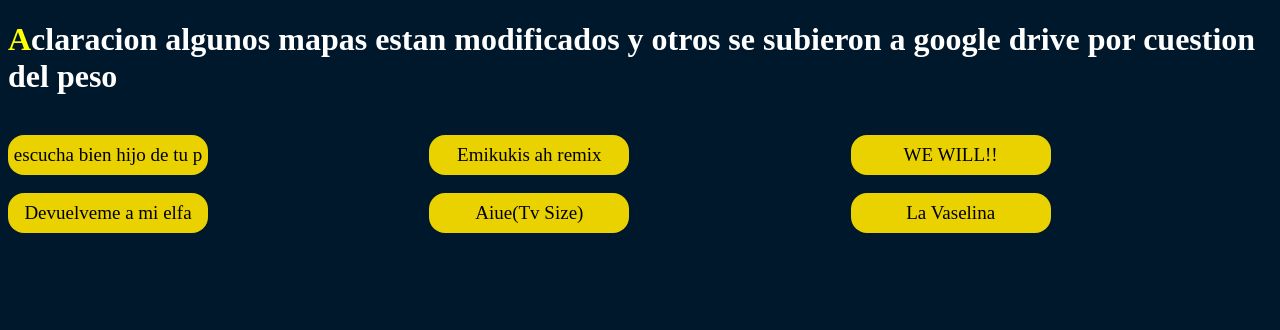
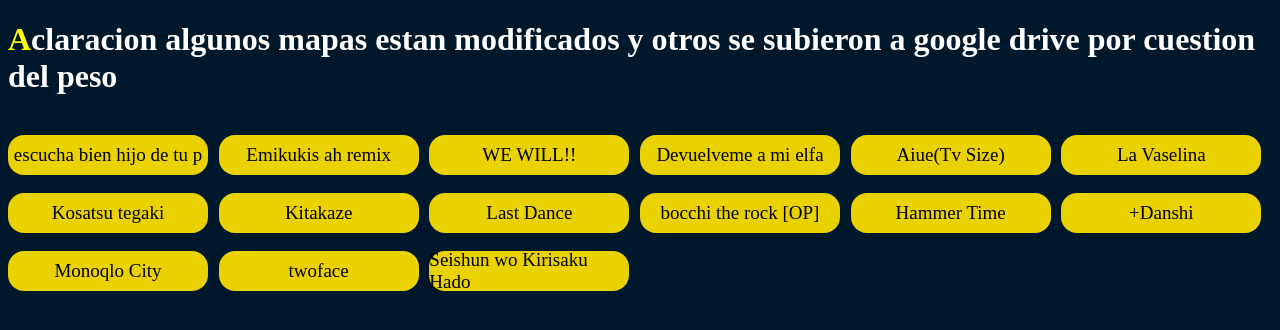
Before and after one commit to drm0shi/papuOsu, a plain HTML site: page index.html in a window 1280 px wide. Drawn offline with Linux system fonts and the light colour scheme.

Commit message:
Add files via upload

```diff
--- a/index.html
+++ b/index.html
@@ -12,22 +12,49 @@
 </header>
     <div class="cancionesO">
         <div class="mapitas">
-            <a  download="Escucha_bien_hijo_de_tu_p.osz" href="mapas osu/Cire - Link.osz">escucha bien hijo de tu p</a>
+            <a  download="Cire - Link.osz" href="mapas osu/Cire - Link.osz">escucha bien hijo de tu p</a>
         </div>
         <div class="mapitas">
-            <a  download="Enfermos.osz" href="mapas osu/idk - Enfermos.osz">Emikukis ah remix</a>
+            <a  download="idk - Enfermos.osz" href="mapas osu/idk - Enfermos.osz">Emikukis ah remix</a>
         </div>
         <div class="mapitas">
-            <a  download="WE_WILL!!.osz" href="mapas osu/idk - Enfermos.osz">WE WILL!!</a>
+            <a  download="Liella! - WE WILL!! (TV Size).osz" href="mapas osu/idk - Enfermos.osz">WE WILL!!</a>
         </div>
         <div class="mapitas">
-            <a  download="devuelveme_a_mi_elfa.osz" target="_blank" href="https://drive.google.com/file/d/1tlnU6Q2_-SLh_MvzYdQdFoRuGo0ZZO9I/view?usp=sharing">Devuelveme a mi elfa</a>
+            <a  download="Luisardos - Devuelveme a mi chica (Tilin Edition).osz" target="_blank" href="https://drive.google.com/file/d/1tlnU6Q2_-SLh_MvzYdQdFoRuGo0ZZO9I/view?usp=sharing">Devuelveme a mi elfa</a>
         </div>
         <div class="mapitas">
-            <a  download="aiue(TvSize).osz" href="mapas osu/MAISONdes - Aiue feat. Minami, SAKURAmoti (TV Size).osz">Aiue(Tv Size)</a>
+            <a  download="MAISONdes - Aiue feat. Minami, SAKURAmoti (TV Size).osz" href="mapas osu/MAISONdes - Aiue feat. Minami, SAKURAmoti (TV Size).osz">Aiue(Tv Size)</a>
         </div>
         <div class="mapitas">
-            <a  download="La_vaselinaa.osz" href="mapas osu/makakatoons - LA VASELINA  PARODIA GASOLINA DADDY YANKEE CHILENA.osz">La Vaselina</a>
+            <a  download="makakatoons - LA VASELINA  PARODIA GASOLINA DADDY YANKEE CHILENA.osz" href="mapas osu/makakatoons - LA VASELINA  PARODIA GASOLINA DADDY YANKEE CHILENA.osz">La Vaselina</a>
+        </div>
+        <div class="mapitas">
+            <a  download="bankiyako - Kosatsu tegaki.osz" target="_blank" href="https://drive.google.com/file/d/1-KpnyP1IDQBfg_TEV3xF6pezQSztLNza/view?usp=sharing">Kosatsu tegaki</a>
+        </div>
+        <div class="mapitas">
+            <a  download="SIX LOUNGE - Kitakaze.osz" href="mapas osu/SIX LOUNGE - Kitakaze.osz">Kitakaze</a>
+        </div>
+        <div class="mapitas">
+            <a  download="Eve - Last Dance.osz" target="_blank" href="https://drive.google.com/file/d/1Ga3Fmu8EsnyMOD6s9DuLoryEIJweG5It/view?usp=sharing">Last Dance</a>
+        </div>
+        <div class="mapitas">
+            <a  download="Kessoku Band - Seishun Complex (TV Size).osz" href="mapas osu/Kessoku Band - Seishun Complex (TV Size).osz">bocchi the rock [OP]</a>
+        </div>
+        <div class="mapitas">
+            <a  download="Rhythm Hell - Hammer Time.osz" href="mapas osu/Rhythm Hell - Hammer Time.osz">Hammer Time</a>
+        </div>
+        <div class="mapitas">
+            <a  download="96Neko - +Danshi.osz" href="mapas osu/96Neko - +Danshi.osz.osz">+Danshi</a>
+        </div>
+        <div class="mapitas">
+            <a  download="ACE COLLECTION - Monoqlo City (TV Size).osz" href="mapas osu/ACE COLLECTION - Monoqlo City (TV Size).osz">Monoqlo City</a>
+        </div>
+        <div class="mapitas">
+            <a  download="Aimer - twoface.osz" href="mapas osu/Aimer - twoface.osz">twoface</a>
+        </div>
+        <div class="mapitas">
+            <a  download="ATARASHII GAKKO - Seishun wo Kirisaku Hado.osz" target="_blank" href="https://drive.google.com/file/d/1VFuo-yW7ELJAeZx9ct13n-LdhwAzBt1J/view?usp=sharing">Seishun wo Kirisaku Hado</a>
         </div>
     </div>
 </body>
--- a/style.css
+++ b/style.css
@@ -18,7 +18,7 @@ a:hover{
 }
 .cancionesO{
     display: grid;
-    grid-template-columns: repeat(3,1fr);
+    grid-template-columns: repeat(6,1fr);
 }
 .mapitas{
     display: flex;
@@ -29,11 +29,11 @@ a:hover{
     width: 200px;
     height: 40px;
     border-radius: 16px;
-    transition-duration: 1s;
+    transition-duration: 0.3s;
 }
 .mapitas:hover{
     background-color: rgb(185, 158, 5);
-    transition-duration: 1s;
+    transition-duration: 0.3s;
 }
 @media (max-width:728px){
     .cancionesO{
```
Also changed, not shown: 6 other files.
